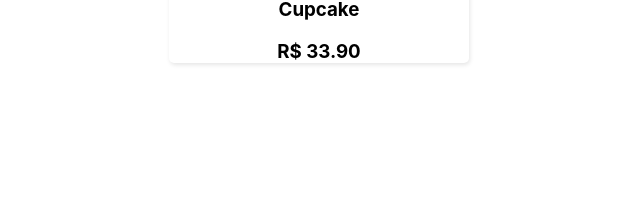
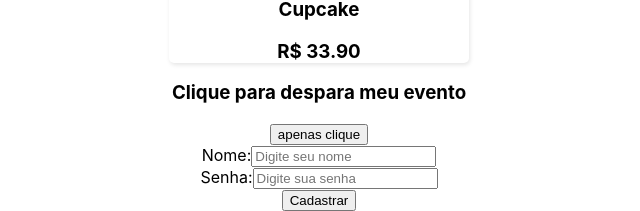
Before and after one commit to Gabrielfernandes7/Learning-ReactJS, a React (Create React App) app: page / in a window 1280 px wide. Shown: the part 720-931 px from the top of the page, without its empty margins (321-961 px from the left). Before the commit the page ends 801 px from the top, so only its background shows below. Built offline with nearby package versions, Linux system fonts and the light colour scheme.

Commit message:
studying useState

```diff
--- a/src/App.js
+++ b/src/App.js
@@ -5,6 +5,8 @@ import PrecoDoPao from './components/ContainerPreco';
 import HelloWorld from './components/HelloWorld';
 
 import './components/CardProduto.css';
+import Evento from './components/Evento';
+import Formulario from './components/Formulario';
 
 function App() {
   return (
@@ -21,6 +23,10 @@ function App() {
         descricaoDoProduto="Cupcake imagem"
         urlImagemProduto="https://img.freepik.com/vetores-gratis/cupcake-vetorizado-coberto-com-sobreposicao-de-adesivo-de-cereja-maraschino-com-uma-borda-branca_53876-170386.jpg?t=st=1695735486~exp=1695736086~hmac=2cef72cb91c0448c2083e1923bb4c936a568f246460e179a7d20541ece79d038"
       />
+
+      <Evento numero={10}/>
+
+      <Formulario />
     </div>
   )
 }
--- a/src/components/CardProduto.js
+++ b/src/components/CardProduto.js
@@ -4,7 +4,7 @@ function CardProdutoPadaria({nomeDoProduto, preco, urlImagemProduto, descricaoIm
     return (
         <>
             <div className={stylesProduto}>
-                <div class="card">
+                <div className="card">
                     <img src={urlImagemProduto}
                         alt={descricaoImagem}
                         height="200px"
--- /dev/null
+++ b/src/components/Evento.js
@@ -0,0 +1,27 @@
+import PropType from "prop-types";
+
+function Evento({ numero }) {
+    function meuEvento() {
+        console.log("Olá mundo");
+        alert(`${numero}`);
+    }
+    return (
+        <div>
+            <h3>
+                Clique para despara meu evento
+            </h3>
+
+            <button onClick={meuEvento}>apenas clique</button>
+        </div>
+    );
+}
+
+Evento.propType = {
+    numero: PropType.number,
+}
+
+Evento.defaultProp = {
+    numero: 0,
+}
+
+export default Evento;
--- /dev/null
+++ b/src/components/Formulario.js
@@ -0,0 +1,50 @@
+import { useState } from "react";
+
+function Formulario() {
+    function cadastrarUsuario(event) {
+        /*
+            Mesmo após o cadastro e mesmo depois de clicar no botão
+            o que está escrito no nosso input continua por lá
+        */
+       console.log(name)
+        event.preventDefault();
+        console.log("Cadastrou usuário")
+    }
+
+    const [name, setName] = useState("");
+    const [password, setpassword] = useState("")
+
+    return (
+        <div>
+            <form onSubmit={cadastrarUsuario}>
+                <div>
+                    <label htmlFor="name">Nome:</label>
+                    <input
+                        type="text"
+                        id="name"
+                        name="name"
+                        placeholder="Digite seu nome"
+                        onChange={(e) => setName(e.target.value)}
+                        value={name}
+                    />
+                </div>
+
+                <div>
+                    <label htmlFor="password">Senha:</label>
+                    <input
+                        type="password"
+                        id="password"
+                        name="password"
+                        placeholder="Digite sua senha"
+                    />
+                </div>
+
+                <div>
+                    <input type="submit" value="Cadastrar"/>
+                </div>
+            </form>
+        </div>
+    );
+}
+
+export default Formulario;
```
Also changed, not shown: public/manifest.json.
